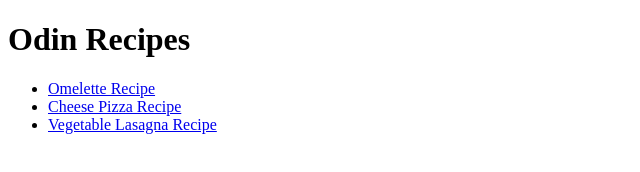
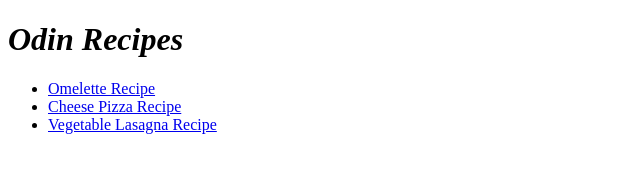
Before and after one commit to DilverSingh23/odin-recipes, a plain HTML site: page index.html in a window 1280 px wide. Shown: the full height of the page, 0-640 px from the left. Drawn offline with Linux system fonts and the light colour scheme.

Commit message:
Add style.css file

```diff
--- a/index.html
+++ b/index.html
@@ -3,9 +3,10 @@
     <head>
         <meta charset = "UTF-8">
         <title>Odin Recipes</title>
+        <link rel = "stylesheet" href = "style.css">
     </head>
     <body>
-        <h1>Odin Recipes</h1>
+        <h1><em>Odin Recipes</em></h1>
         <ul>
             <li><a href = "./recipes/omelette.html">Omelette Recipe</a></li>
             <li><a href = "./recipes/pizza.html">Cheese Pizza Recipe</a></li>
```
